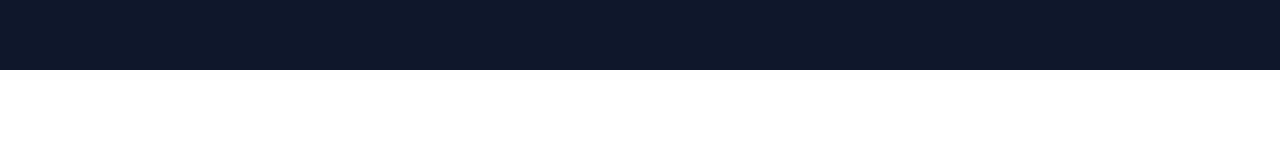
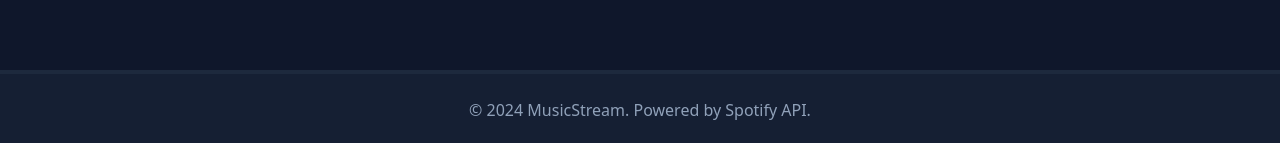
Before and after one commit to Mqurtubi/spotify, a React (Vite) app: page / in a window 1280 px wide. Shown: the part 730-873 px from the top of the page. Before the commit the page ends 800 px from the top, so only its background shows below. Built offline with nearby package versions, Linux system fonts and the light colour scheme; no server answers.

Commit message:
add: footer

```diff
--- a/src/App.tsx
+++ b/src/App.tsx
@@ -2,6 +2,7 @@ import { useEffect } from "react";
 import { getValidToken } from "./api/index";
 import { Route, Routes } from "react-router-dom";
 import Navbar from "./components/layout/Navbar";
+import Footer from "./components/layout/Footer";
 import Home from "./pages/home/Home";
 function App() {
   useEffect(() => {
@@ -14,11 +15,12 @@ function App() {
     init();
   }, []);
   return (
-    <div className="bg-slate-900 h-screen">
+    <div className="bg-slate-900">
       <Navbar />
       <Routes>
         <Route element={<Home />} path="/" />
       </Routes>
+      <Footer />
     </div>
   );
 }
--- /dev/null
+++ b/src/components/layout/Footer.tsx
@@ -0,0 +1,7 @@
+export default function Footer() {
+  return (
+    <div className="flex justify-center bg-slate-800/50 text-slate-400 py-6 border-t-4 border-slate-800">
+      <p>© 2024 MusicStream. Powered by Spotify API.</p>
+    </div>
+  );
+}
--- a/src/pages/home/Home.tsx
+++ b/src/pages/home/Home.tsx
@@ -1,6 +1,6 @@
 export default function Home() {
   return (
-    <div>
+    <div className="h-screen">
       <p>hello</p>
     </div>
   );
```
